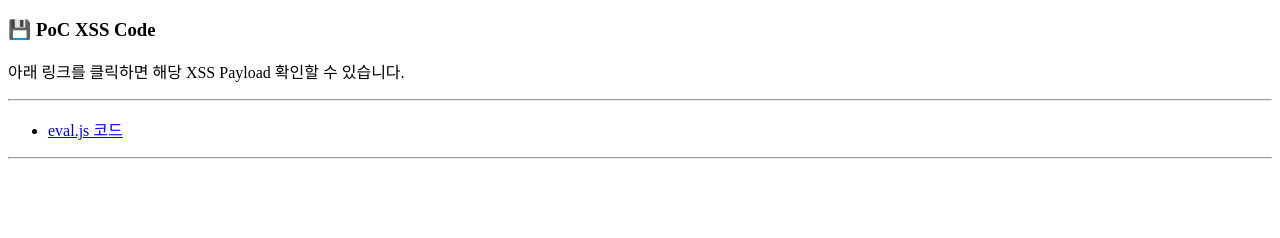
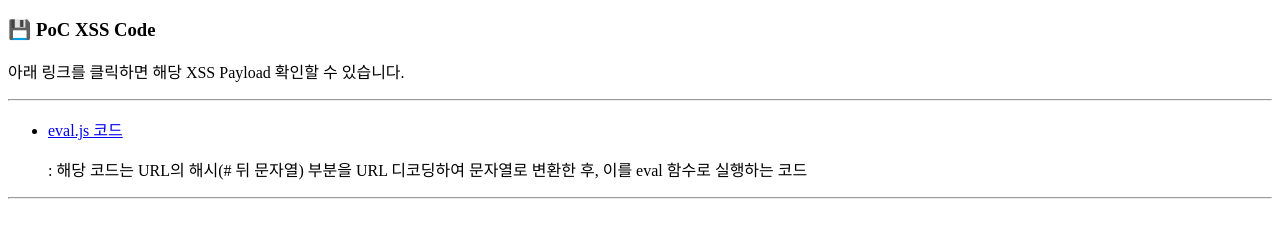
Before and after one commit to gituserYun/gituserYun.github.io, a plain HTML site: page xss.html in a window 1280 px wide. Drawn offline with Linux system fonts and the light colour scheme.

Commit message:
Update xss.html

```diff
--- a/xss.html
+++ b/xss.html
@@ -11,7 +11,7 @@
   <p>아래 링크를 클릭하면 해당 XSS Payload 확인할 수 있습니다.</p>
   <hr>
   <ul>
-    <li><a href="./js/eval.js" target="_blank">eval.js 코드</a></li>
+    <li><a href="./js/eval.js" target="_blank">eval.js 코드</a><p> : 해당 코드는 URL의 해시(# 뒤 문자열) 부분을 URL 디코딩하여 문자열로 변환한 후, 이를 eval 함수로 실행하는 코드</p></li>
   </ul>
   <hr>
 </body>
```
